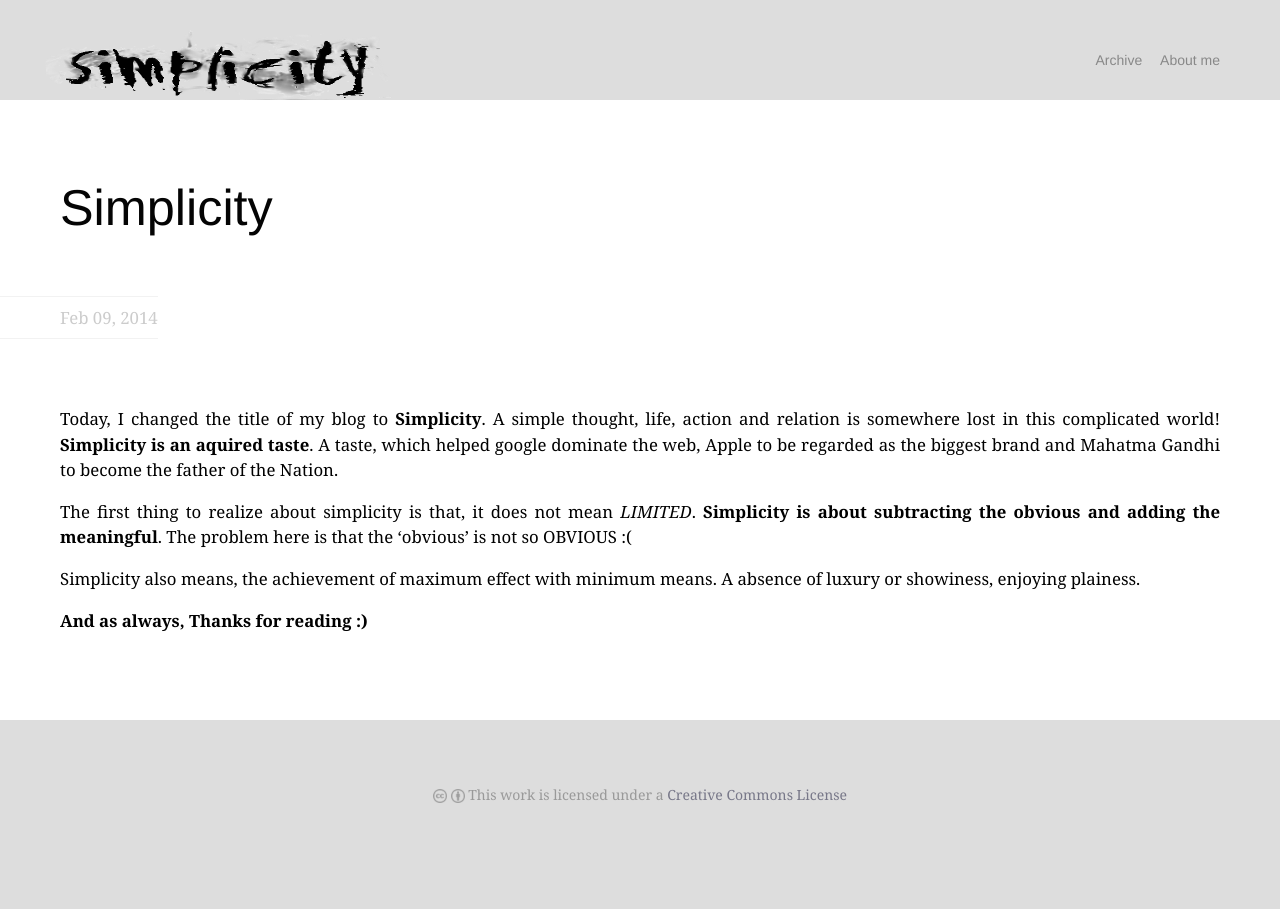
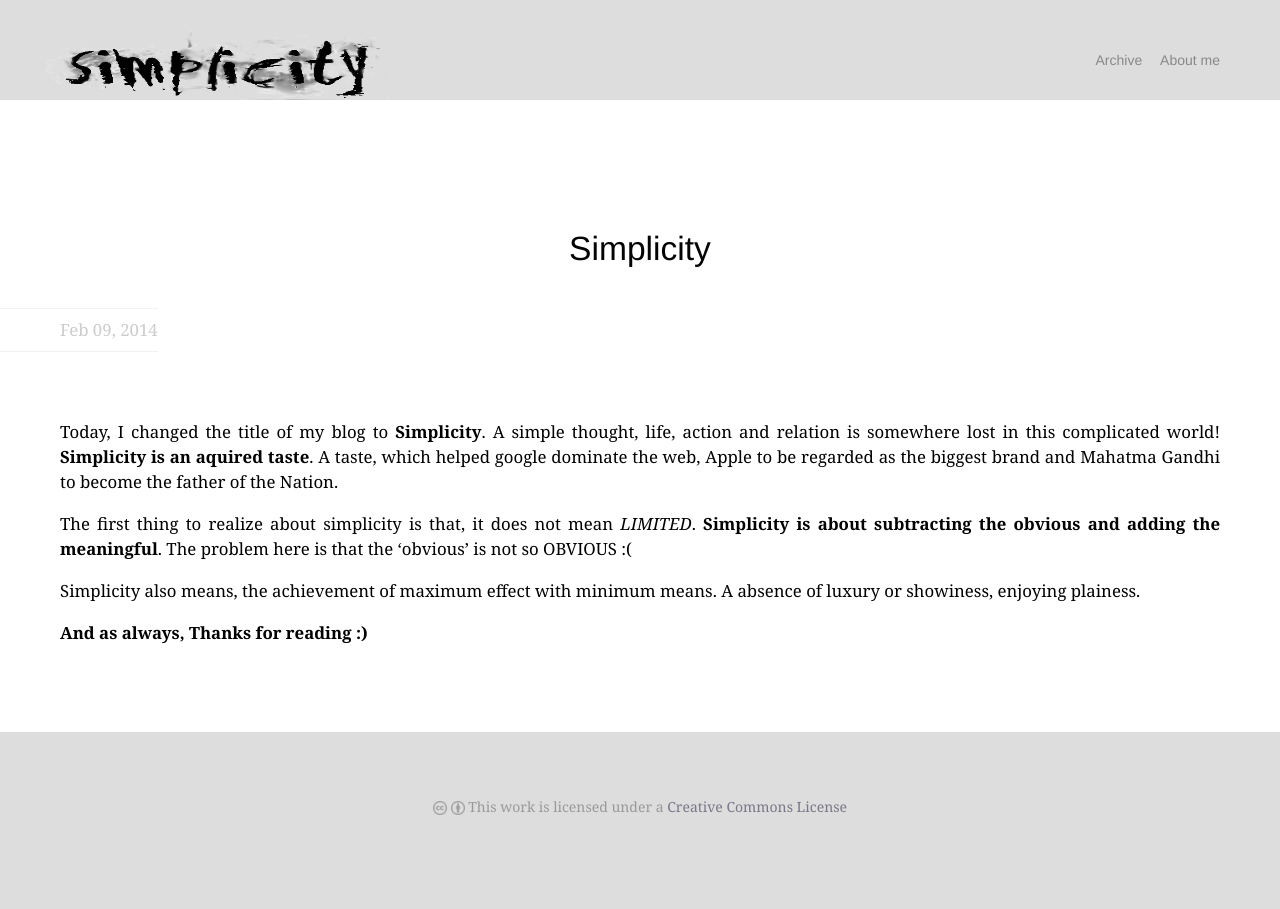
Before and after one commit to rohit01/blog_backup, a Jekyll site: the page built from _posts/2014-02-09-simplicity.md, in a window 1280 px wide. Built offline with Jekyll 4.4.1, drawn with Linux system fonts in a browser that asks for light colours; some web fonts are replaced; Markdown is read by kramdown in place of the engine named in the settings; comment, search, counter and statistics services are not loaded.

Commit message:
Page title format update

```diff
--- a/_layouts/post.html
+++ b/_layouts/post.html
@@ -4,7 +4,7 @@ layout: default
 <div class="content{% if page.photo_url %} photo-post{% endif %}">
   <div class="post single">
     {% unless page.photo_url %}
-    <h1>{{ page.title }}</h1>
+    <h2 align="center">{{ page.title }}</h2>
     <info datetime="{{ page.date | date: "%Y-%m-%d" }}">
       {{ page.date | date: "%b %d, %Y" }}
     </info>
```
